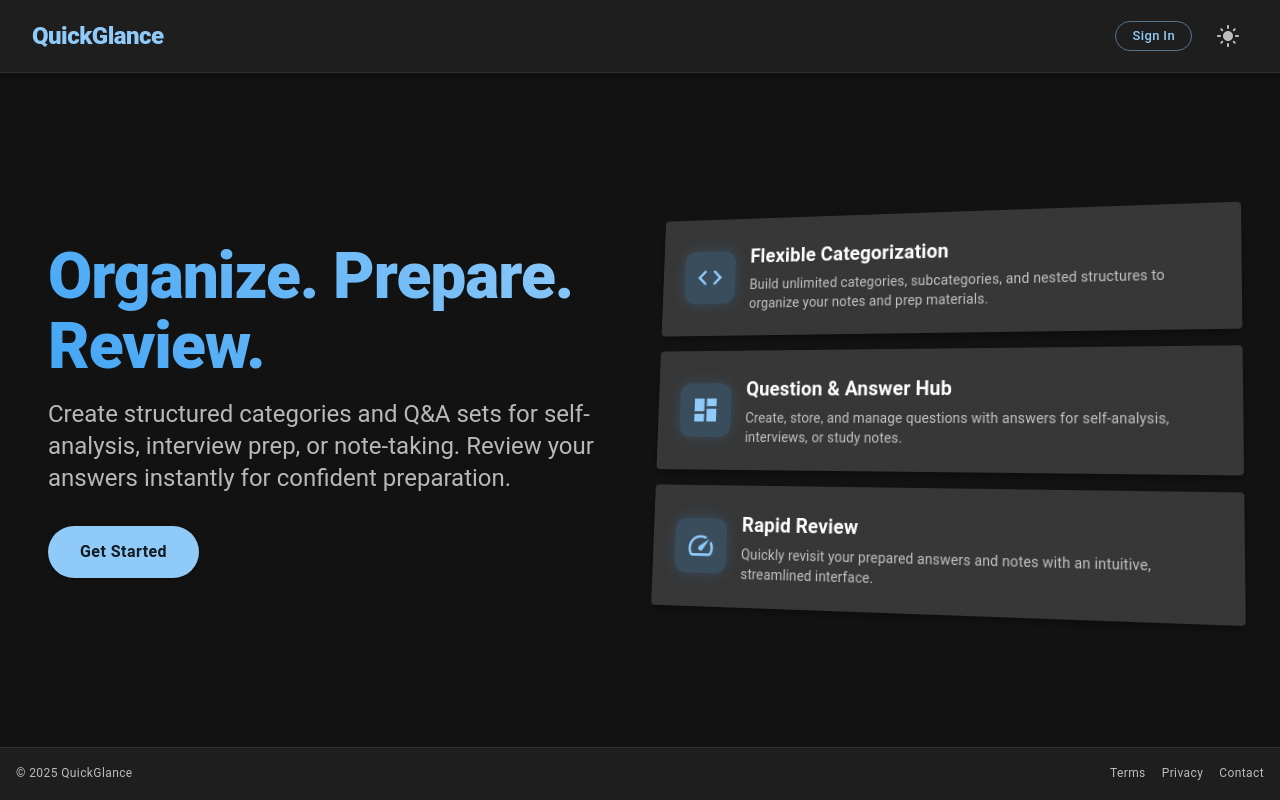
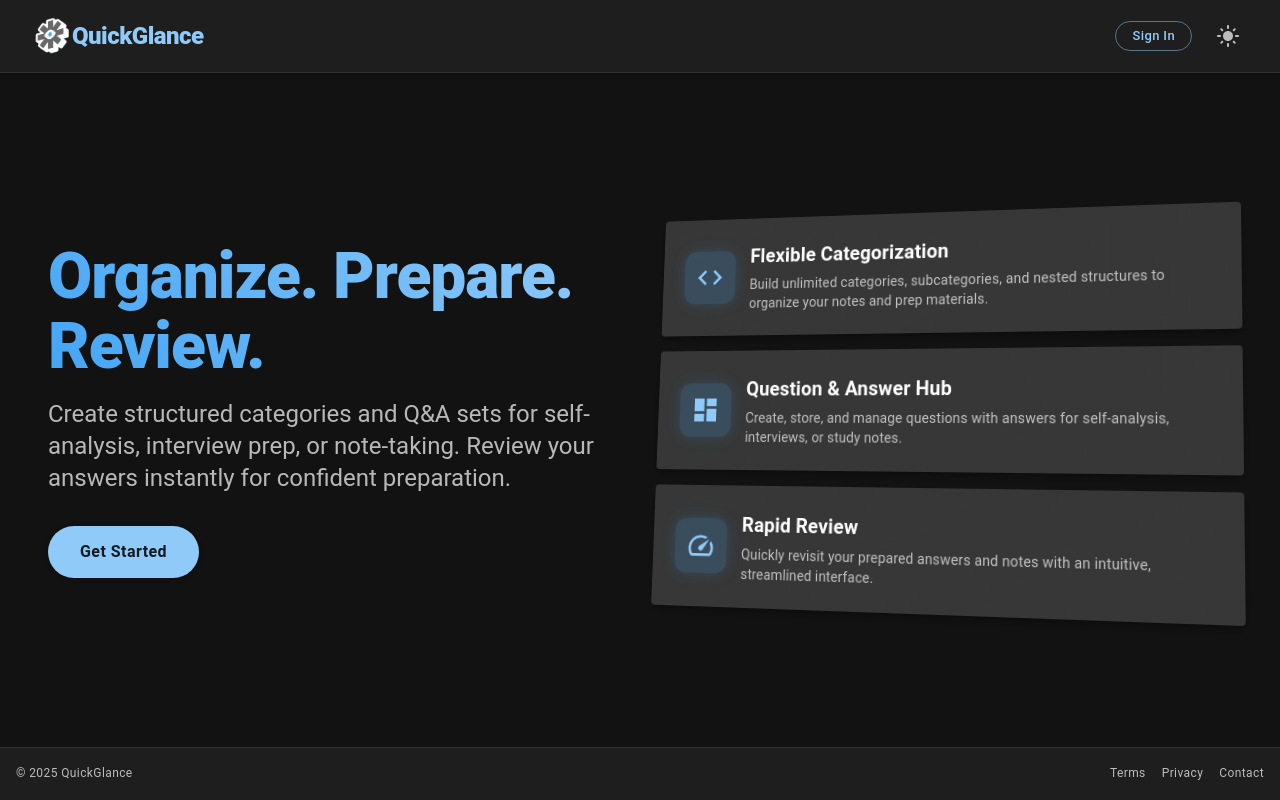
Before and after one commit to rgcsekaraa/quickglance, a Next.js app: page / in a window 1280 px wide. Built offline with nearby package versions, Linux system fonts and the light colour scheme.

Commit message:
updated logo

```diff
--- a/app/page.tsx
+++ b/app/page.tsx
@@ -91,7 +91,12 @@ export default function Home() {
           transition: 'background-color 0.3s, border-color 0.3s',
         }}
       >
-        <Box sx={{ display: 'flex', alignItems: 'center', gap: 2 }}>
+        <Box sx={{ display: 'flex', alignItems: 'center' }}>
+          <img
+            src="logo.png"
+            alt="QuickGlance logo"
+            style={{ height: '40px' }}
+          />
           <Typography
             variant="h5"
             sx={{
```
Also changed, not shown: components/dashboard/dashboard-layout.tsx (+17 -3 lines), public/logo.png (added).
